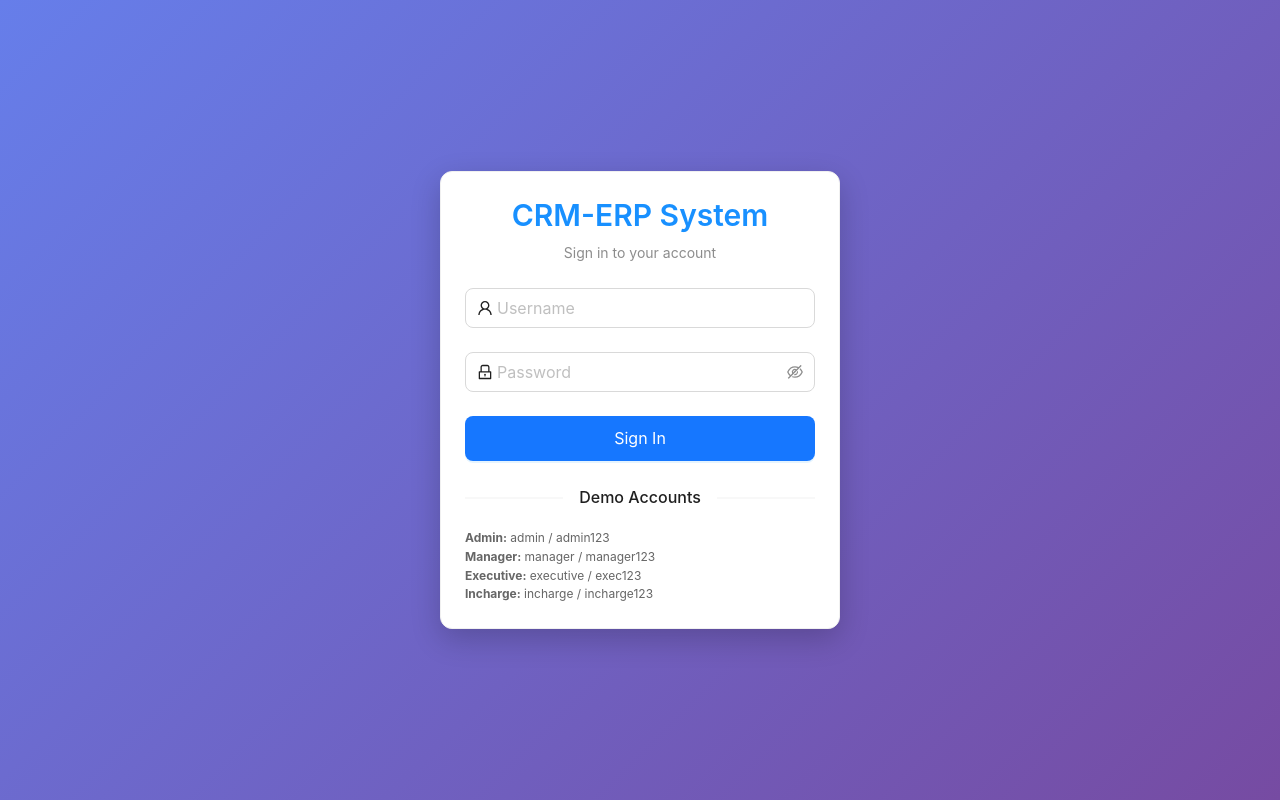
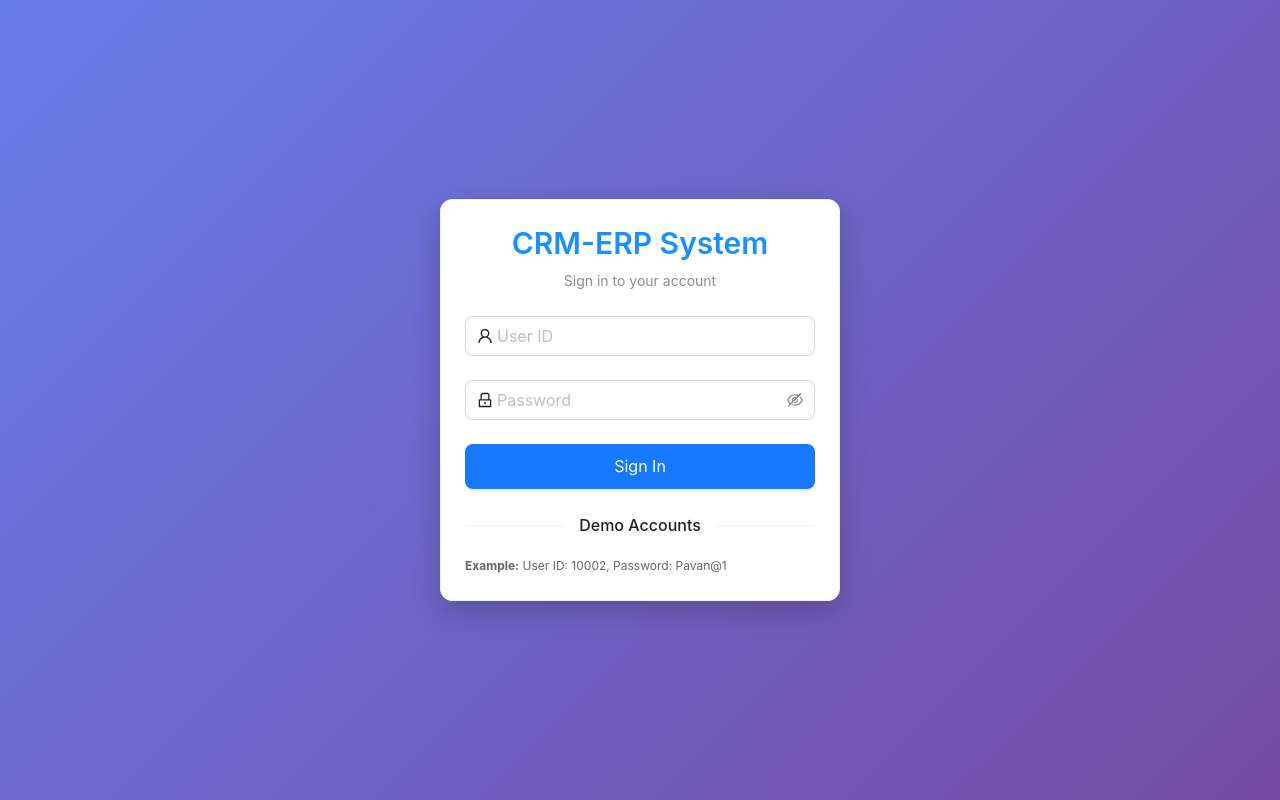
Before and after one commit to Pavan-dap/DruvoBuilds, a React (Vite) app: page /#/login in a window 1280 px wide. Built offline with nearby package versions, Linux system fonts and the light colour scheme; no server answers.

Commit message:
Update LoginPage to use user_id field instead of username
cgen-c8216a74486c4f30b9803d5506f01c9a

```diff
--- a/src/pages/LoginPage.jsx
+++ b/src/pages/LoginPage.jsx
@@ -17,7 +17,7 @@ function LoginPage() {
         setLoading(true);
         setError('');
 
-        const result = await login(values.username, values.password);
+        const result = await login(values.user_id, values.password);
 
         if (result.success) {
             navigate("/dashboard");
@@ -69,12 +69,12 @@ function LoginPage() {
                     size="large"
                 >
                     <Form.Item
-                        name="username"
-                        rules={[{ required: true, message: "Please enter username" }]}
+                        name="user_id"
+                        rules={[{ required: true, message: "Please enter user ID" }]}
                     >
                         <Input
                             prefix={<UserOutlined />}
-                            placeholder="Username"
+                            placeholder="User ID"
                         />
                     </Form.Item>
 
@@ -105,10 +105,7 @@ function LoginPage() {
 
                 <Space direction="vertical" style={{ width: '100%' }} size="small">
                     <div style={{ fontSize: '12px', color: '#666' }}>
-                        <strong>Admin:</strong> admin / admin123<br/>
-                        <strong>Manager:</strong> manager / manager123<br/>
-                        <strong>Executive:</strong> executive / exec123<br/>
-                        <strong>Incharge:</strong> incharge / incharge123
+                        <strong>Example:</strong> User ID: 10002, Password: Pavan@1
                     </div>
                 </Space>
             </Card>
```
